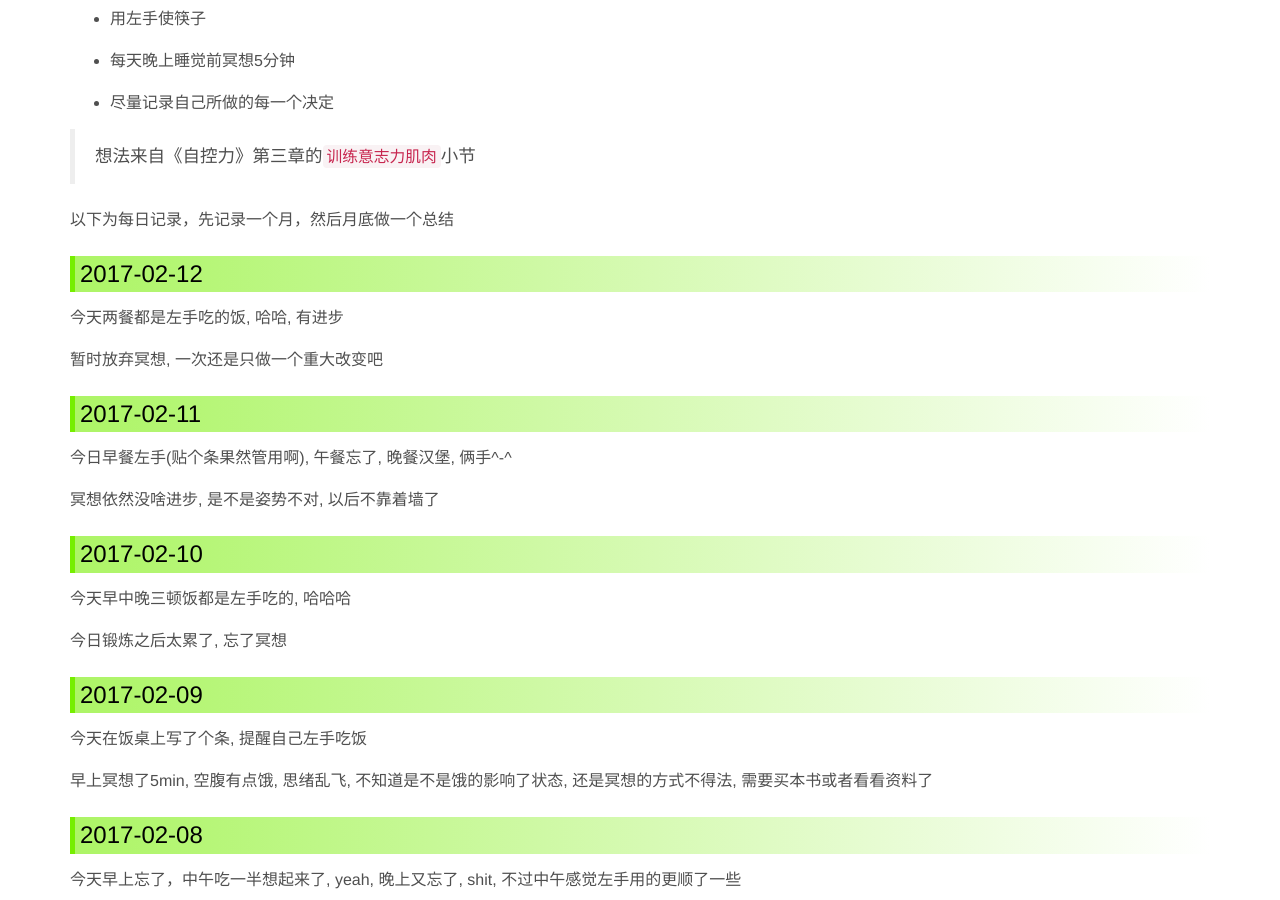
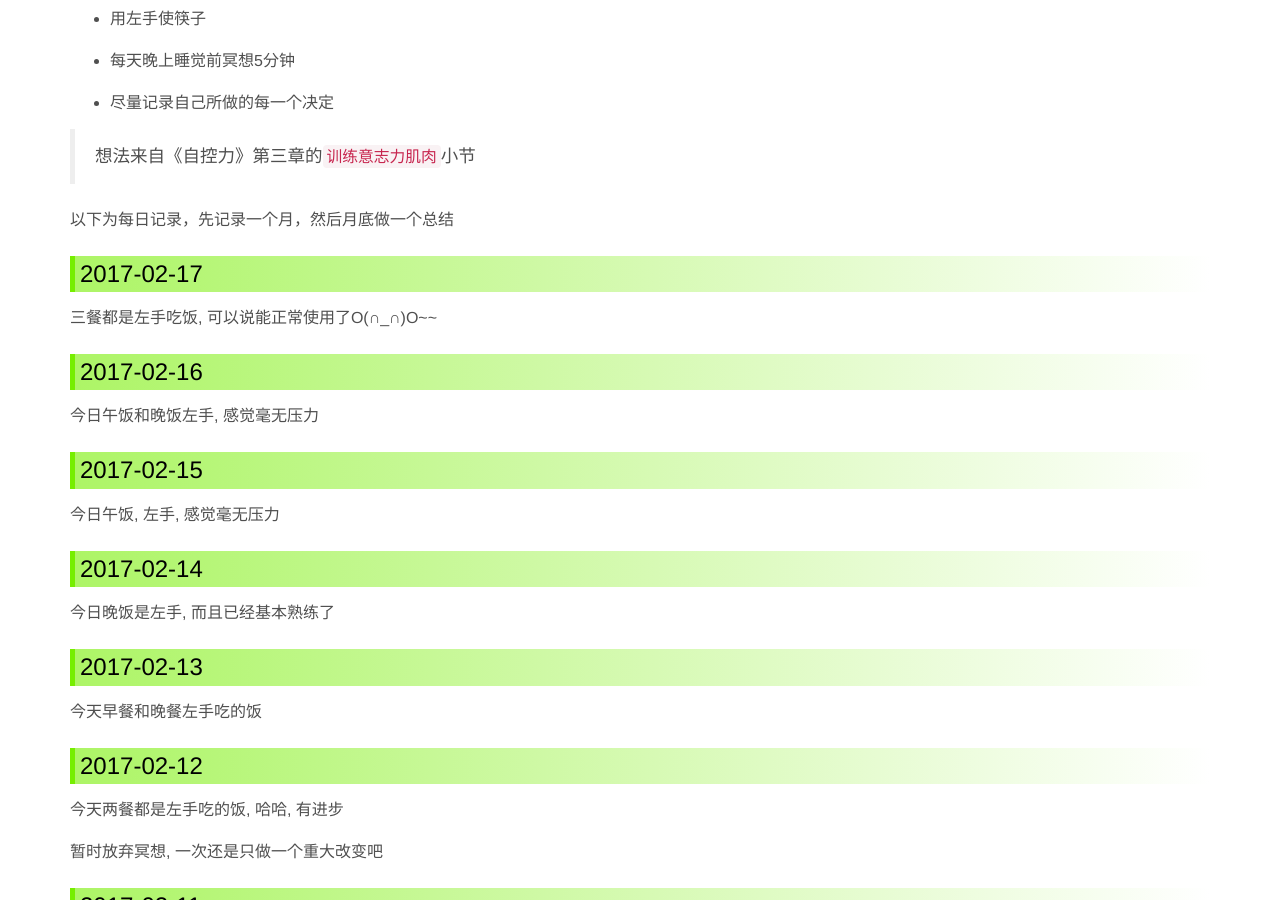
Before and after one commit to ronniewang/ronniewang.github.io, a Jekyll site: the page built from _posts/2017-02-04-willpower-experiment.md, in a window 1280 px wide and 900 px high, scrolled down 529 px. Built offline with Jekyll 4.4.1, drawn with Linux system fonts in a browser that asks for light colours.

Commit message:
update files

```diff
--- a/_posts/2017-02-04-willpower-experiment.md
+++ b/_posts/2017-02-04-willpower-experiment.md
@@ -26,6 +26,26 @@ description: 意志力很宝贵, 用着用着就没了, 有什么办法能提升
 > 想法来自《自控力》第三章的`训练意志力肌肉`小节
 
 以下为每日记录，先记录一个月，然后月底做一个总结
+
+### 2017-02-17
+
+三餐都是左手吃饭, 可以说能正常使用了O(∩_∩)O~~
+
+### 2017-02-16
+
+今日午饭和晚饭左手, 感觉毫无压力
+
+### 2017-02-15
+
+今日午饭, 左手, 感觉毫无压力
+
+### 2017-02-14
+
+今日晚饭是左手, 而且已经基本熟练了
+
+### 2017-02-13
+
+今天早餐和晚餐左手吃的饭
 
 ### 2017-02-12
 
```
Also changed, not shown: _posts/2015-01-08-my-book-list.md (+1 -0 lines), _posts/2017-02-02-body-building-2017.md (+9 -1 lines).
